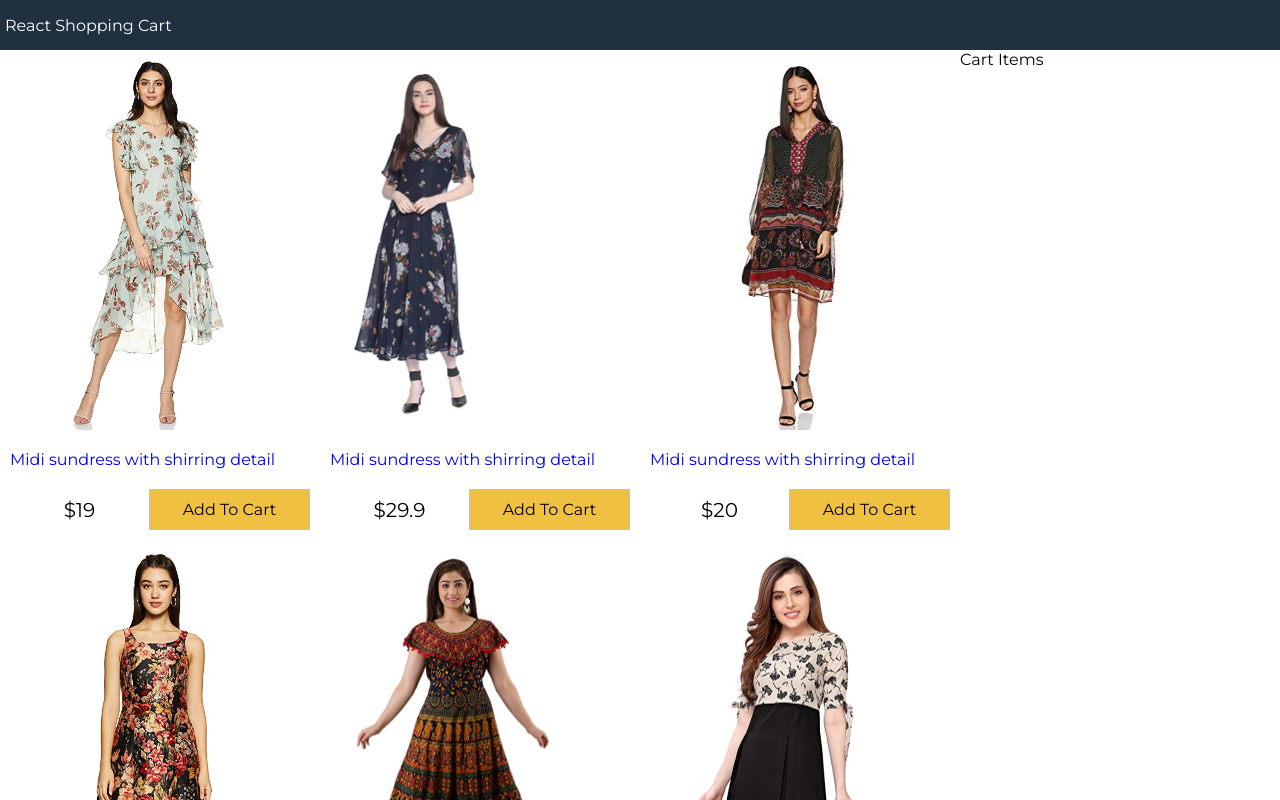
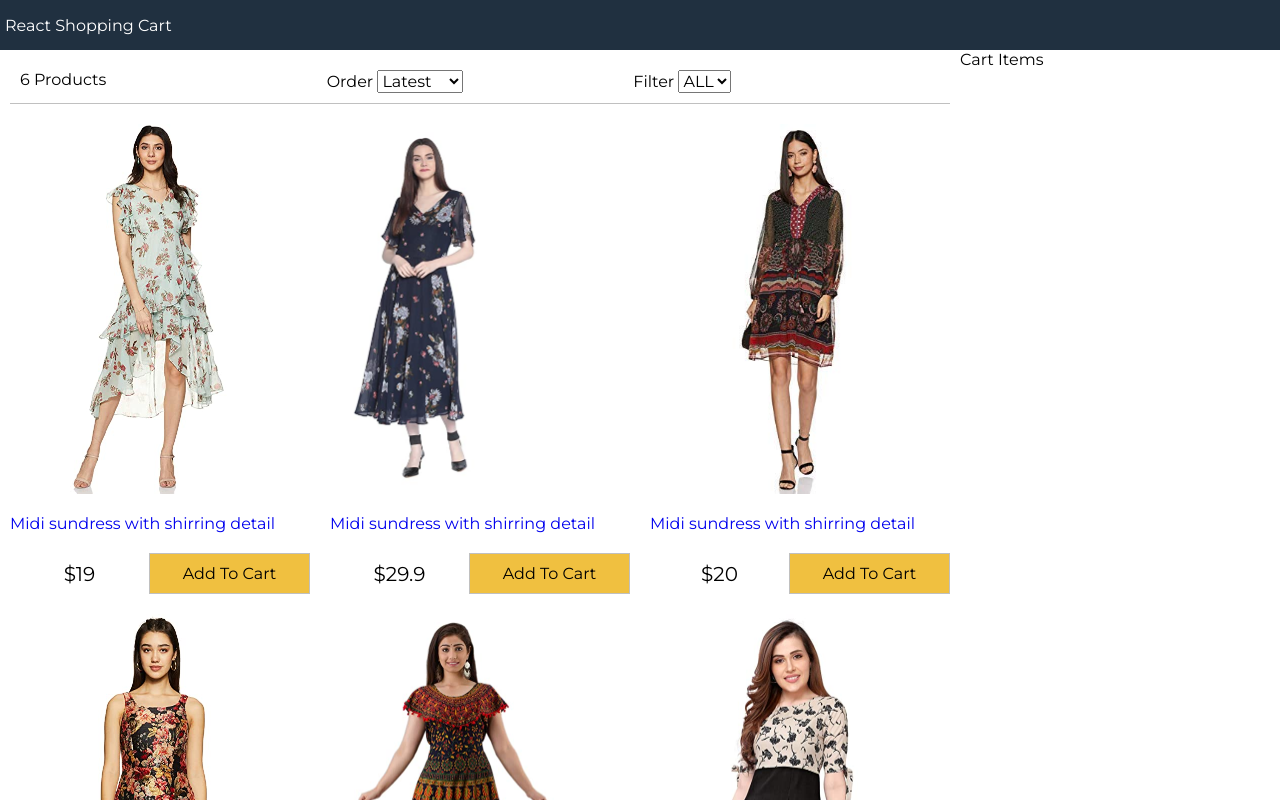
Before and after one commit to yadavvk/react-shopping-cart, a React (Create React App) app: page / in a window 1280 px wide. Shown: the top 800 px of the page. Built offline with nearby package versions, Linux system fonts and the light colour scheme.

Commit message:
filter component

```diff
--- a/src/App.js
+++ b/src/App.js
@@ -2,9 +2,10 @@
 import React from 'react';
 import data from "./data.json";
 import Products from './components/Products';
+import Filter from './components/Filter';
 
 class App extends React.Component {
-  constructor () {
+  constructor() {
     super();
     this.state = {
       products: data.products,
@@ -12,6 +13,31 @@
       sort: ""
     }
   }
+
+  sortProducts = (event) => {
+    const sort = event.target.value;
+    this.setState((state) => ({
+      sort: sort,
+      products: this.state.products.sort((a, b) =>
+        sort === 'lowest' ? (a.price > b.price ? 1 : -1) : (sort === 'highest' ? (a.price < b.price ? 1 : -1) : (a._id < b._id ? 1 : -1))
+      ),
+    }));
+}
+
+filterProducts = (event) => {
+  if (event.target.value === "") {
+    this.setState({
+      size: event.target.value,
+      products: data.products
+    })
+  } else {
+    this.setState({
+      size: event.target.value,
+      products: data.products.filter((product) => product.availableSizes.indexOf(event.target.value) >= 0)
+    })
+  }
+}
+
 render() {
   return (
     <div className="grid-container">
@@ -21,7 +47,8 @@
       <main>
         <div className="content">
           <div className="main">
-              <Products products={this.state.products}/>
+            <Filter count={this.state.products.length} size={this.state.size} sort={this.state.sort} filterProducts={this.filterProducts} sortProducts={this.sortProducts} />
+            <Products products={this.state.products} />
           </div>
           <div className="sidebar">
             Cart Items
--- /dev/null
+++ b/src/components/Filter.js
@@ -0,0 +1,33 @@
+import React, { Component } from 'react'
+
+export default class Filter extends Component {
+    render() {
+        return (
+            <div className="filter">
+                <div className="filter-result">
+                    {this.props.count} Products
+                </div>
+                <div className="filter-sort">
+                    Order{" "}
+                    <select value={this.props.sort} onChange={this.props.sortProducts}>
+                        <option>Latest</option>
+                        <option value="lowest">Lowest</option>
+                        <option value="highest">Highest</option>
+                    </select>
+                </div>
+                <div className="filter-size">
+                    Filter{" "}
+                    <select value={this.props.size} onChange={this.props.filterProducts}>
+                        <option Value="">ALL</option>
+                        <option Value="XS">XS</option>
+                        <option Value="S">S</option>
+                        <option Value="M">M</option>
+                        <option Value="L">L</option>
+                        <option Value="XL">XL</option>
+                        <option Value="XXL">XXL</option>
+                    </select>
+                </div>
+            </div>
+        )
+    }
+}
--- a/src/data.json
+++ b/src/data.json
@@ -21,7 +21,7 @@
             "image": "/images/dress3.jpg",
             "title": "Midi sundress with shirring detail",
             "description": "This is for all the latest trends",
-            "availableSizes": ["XL", "XXL"],
+            "availableSizes": ["S", "XL", "XXL"],
             "price": 20
         },
         {
--- a/src/index.css
+++ b/src/index.css
@@ -134,3 +134,17 @@
 .button.primary {
   background-color: #f0c040;
 }
+
+/* filter */
+
+.filter {
+  display: flex;
+  justify-content: space-between;
+  padding: 1rem;
+  margin: 1rem;
+  border-bottom: 0.1rem #c0c0c0 solid;
+}
+
+.filter div {
+  flex: 1;
+}
```
Lines whose indentation alone changed are shown as unchanged.
